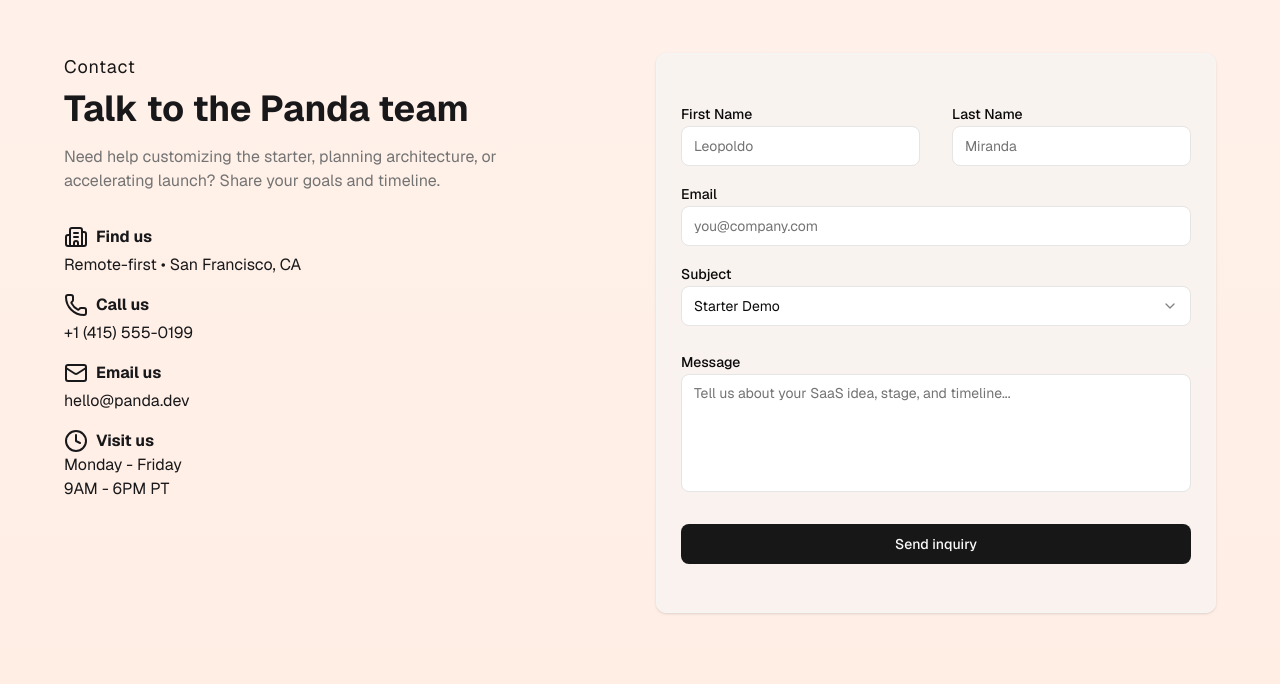
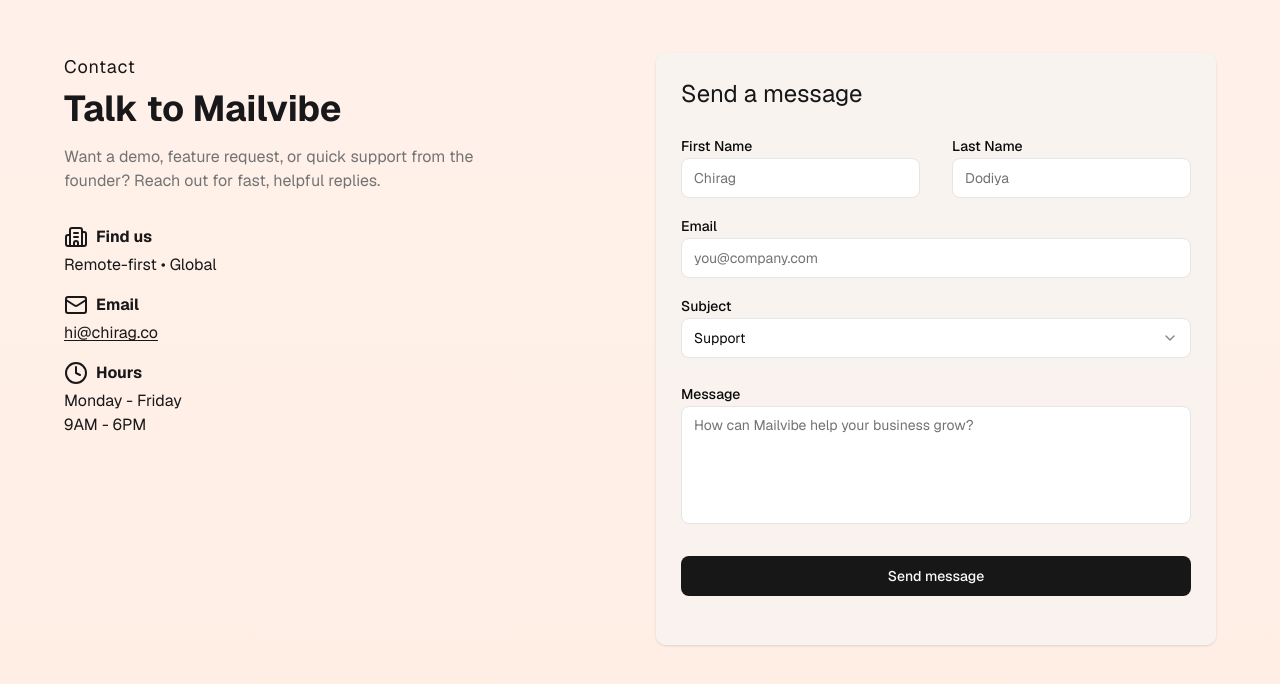
Before and after one commit to chiragbidx/ui-garden-fry, a Next.js app: page / in a window 1280 px wide. Shown: the part 7448-8132 px from the top of the page. Built offline with nearby package versions, Linux system fonts and the light colour scheme.

Commit message:
Mailvibe Working Contact Form

```diff
--- a/components/home/LayoutContactSection.tsx
+++ b/components/home/LayoutContactSection.tsx
@@ -27,34 +27,55 @@
   SelectValue,
 } from "@/components/ui/select";
 import { Textarea } from "@/components/ui/textarea";
+import { useState } from "react";
 
 const formSchema = z.object({
   firstName: z.string().min(2).max(255),
   lastName: z.string().min(2).max(255),
   email: z.string().email(),
   subject: z.string().min(2).max(255),
-  message: z.string(),
+  message: z.string().min(10, "Message is required"),
 });
 
+async function sendContactEmail(values: {
+  firstName: string;
+  lastName: string;
+  email: string;
+  subject: string;
+  message: string;
+}): Promise<{ ok: boolean }> {
+  try {
+    const res = await fetch("/api/contact", {
+      method: "POST",
+      body: JSON.stringify(values),
+      headers: { "Content-Type": "application/json" },
+    });
+    if (!res.ok) return { ok: false };
+    return { ok: true };
+  } catch {
+    return { ok: false };
+  }
+}
+
 export const LayoutContactSection = () => {
+  const [status, setStatus] = useState<null | "loading" | "success" | "error">(null);
+
   const form = useForm<z.infer<typeof formSchema>>({
     resolver: zodResolver(formSchema),
     defaultValues: {
       firstName: "",
       lastName: "",
       email: "",
-      subject: "Starter Demo",
+      subject: "Support",
       message: "",
     },
   });
 
-  function onSubmit(values: z.infer<typeof formSchema>) {
-    const { firstName, lastName, email, subject, message } = values;
-    console.log(values);
-
-    const mailToLink = `mailto:hello@panda.dev?subject=${subject}&body=Hello, I am ${firstName} ${lastName}. My email is ${email}. %0D%0A${message}`;
-
-    window.location.assign(mailToLink);
+  async function onSubmit(values: z.infer<typeof formSchema>) {
+    setStatus("loading");
+    const res = await sendContactEmail(values);
+    setStatus(res.ok ? "success" : "error");
+    if (res.ok) form.reset();
   }
 
   return (
@@ -66,11 +87,10 @@
               Contact
             </h2>
 
-            <h2 className="text-3xl md:text-4xl font-bold">Talk to the Panda team</h2>
+            <h2 className="text-3xl md:text-4xl font-bold">Talk to Mailvibe</h2>
           </div>
           <p className="mb-8 text-muted-foreground lg:w-5/6">
-            Need help customizing the starter, planning architecture, or
-            accelerating launch? Share your goals and timeline.
+            Want a demo, feature request, or quick support from the founder? Reach out for fast, helpful replies.
           </p>
 
           <div className="flex flex-col gap-4">
@@ -79,44 +99,37 @@
                 <Building2 />
                 <div className="font-bold">Find us</div>
               </div>
-
-              <div>Remote-first • San Francisco, CA</div>
+              <div>Remote-first • Global</div>
             </div>
-
-            <div>
-              <div className="flex gap-2 mb-1">
-                <Phone />
-                <div className="font-bold">Call us</div>
-              </div>
-
-              <div>+1 (415) 555-0199</div>
-            </div>
-
+            {/* Owner (optional): Could add phone if public */}
             <div>
               <div className="flex gap-2 mb-1">
                 <Mail />
-                <div className="font-bold">Email us</div>
+                <div className="font-bold">Email</div>
               </div>
-
-              <div>hello@panda.dev</div>
+              <div>
+                <a href="mailto:hi@chirag.co" className="underline underline-offset-2">
+                  hi@chirag.co
+                </a>
+              </div>
             </div>
-
             <div>
-              <div className="flex gap-2">
+              <div className="flex gap-2 mb-1">
                 <Clock />
-                <div className="font-bold">Visit us</div>
+                <div className="font-bold">Hours</div>
               </div>
-
               <div>
                 <div>Monday - Friday</div>
-                <div>9AM - 6PM PT</div>
+                <div>9AM - 6PM</div>
               </div>
             </div>
           </div>
         </div>
 
         <Card className="bg-muted/60 dark:bg-card">
-          <CardHeader className="text-primary text-2xl"> </CardHeader>
+          <CardHeader className="text-primary text-2xl">
+            Send a message
+          </CardHeader>
           <CardContent>
             <Form {...form}>
               <form
@@ -131,7 +144,7 @@
                       <FormItem className="w-full">
                         <FormLabel>First Name</FormLabel>
                         <FormControl>
-                          <Input placeholder="Leopoldo" {...field} />
+                          <Input placeholder="Chirag" {...field} />
                         </FormControl>
                         <FormMessage />
                       </FormItem>
@@ -144,7 +157,7 @@
                       <FormItem className="w-full">
                         <FormLabel>Last Name</FormLabel>
                         <FormControl>
-                          <Input placeholder="Miranda" {...field} />
+                          <Input placeholder="Dodiya" {...field} />
                         </FormControl>
                         <FormMessage />
                       </FormItem>
@@ -189,18 +202,17 @@
                             </SelectTrigger>
                           </FormControl>
                           <SelectContent>
-                            <SelectItem value="Starter Demo">
-                              Starter Demo
+                            <SelectItem value="Support">
+                              Support
                             </SelectItem>
-                            <SelectItem value="Architecture Review">
-                              Architecture Review
+                            <SelectItem value="Demo Request">
+                              Demo Request
                             </SelectItem>
-                            <SelectItem value="Design System">
-                              Design System
+                            <SelectItem value="Feature Request">
+                              Feature Request
                             </SelectItem>
-                            <SelectItem value="Billing Integration">Billing Integration</SelectItem>
-                            <SelectItem value="Enterprise Plan">
-                              Enterprise Plan
+                            <SelectItem value="Other">
+                              Other
                             </SelectItem>
                           </SelectContent>
                         </Select>
@@ -220,7 +232,7 @@
                         <FormControl>
                           <Textarea
                             rows={5}
-                            placeholder="Tell us about your SaaS idea, stage, and timeline..."
+                            placeholder="How can Mailvibe help your business grow?"
                             className="resize-none"
                             {...field}
                           />
@@ -232,7 +244,24 @@
                   />
                 </div>
 
-                <Button className="mt-4">Send inquiry</Button>
+                <Button className="mt-4" disabled={status === "loading"}>
+                  {status === "loading"
+                    ? "Sending..."
+                    : status === "success"
+                    ? "Sent!"
+                    : "Send message"}
+                </Button>
+
+                {status === "error" && (
+                  <p className="text-destructive mt-2 text-sm">
+                    Something went wrong. Please try again or email hi@chirag.co directly.
+                  </p>
+                )}
+                {status === "success" && (
+                  <p className="text-emerald-500 mt-2 text-sm">
+                    Thanks for reaching out — we’ll reply soon!
+                  </p>
+                )}
               </form>
             </Form>
           </CardContent>
@@ -242,4 +271,4 @@
       </section>
     </section>
   );
-};
+}
```
